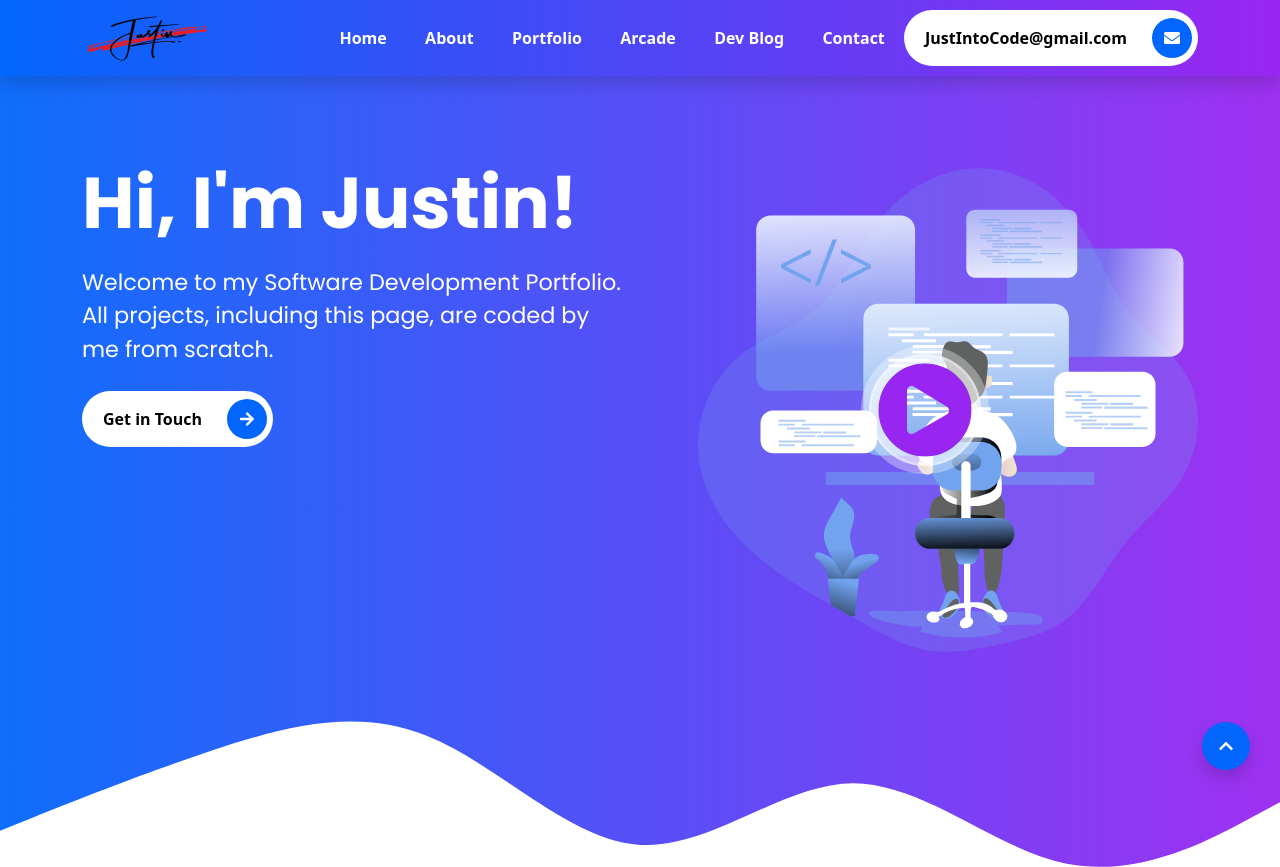
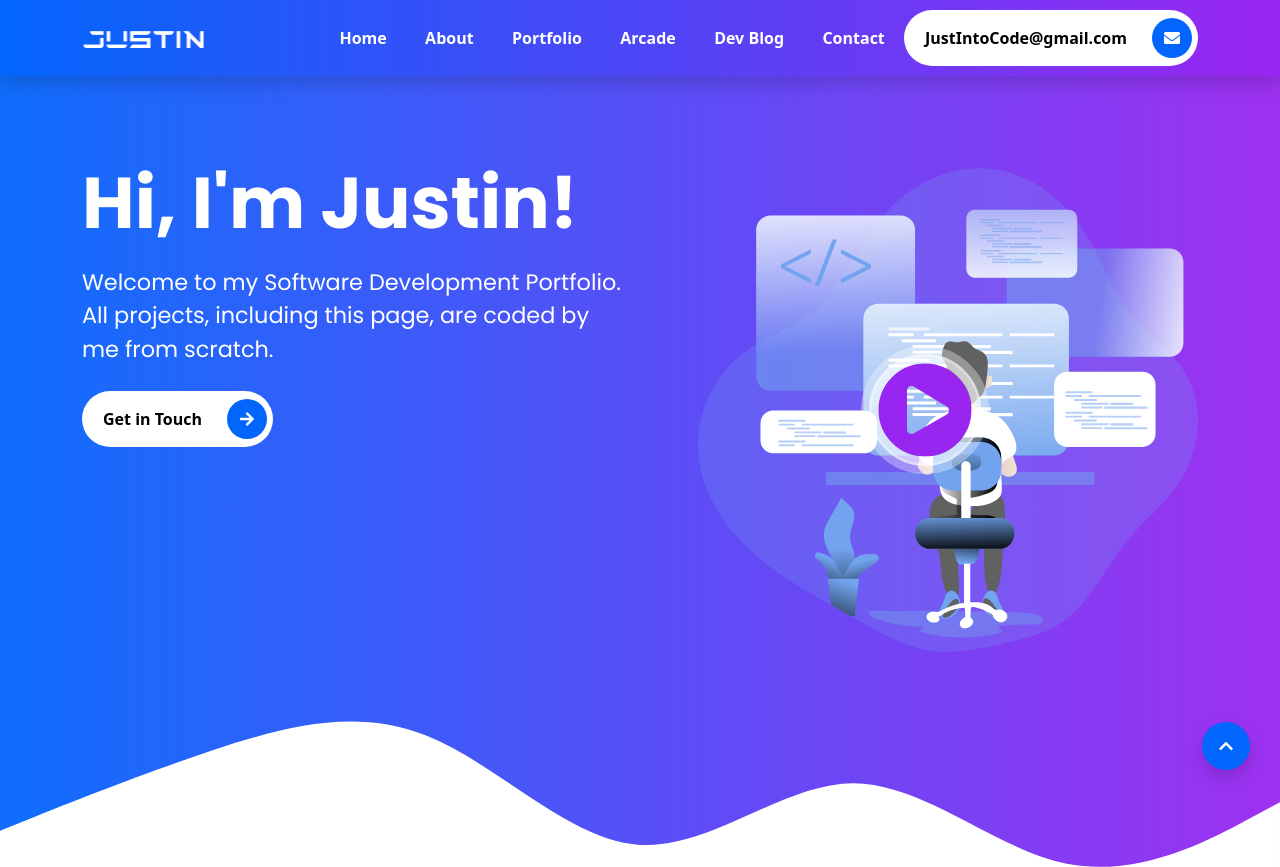
Before and after one commit to Justin-Diner/portfolio_website, a website: page index.html in a window 1280 px wide. Shown: the top 867 px of the page. Drawn offline with Linux system fonts and the light colour scheme.

Commit message:
Fixed Scroller for Sections and added logo

```diff
--- a/index.html
+++ b/index.html
@@ -16,7 +16,7 @@
 <nav class="navbar navbar-expand-lg navbar-dark menu shadow fixed-top">
 	<div class="container">
 		<a class="navbar-brand" href="#">
-		  <img src="images/logo.png" alt="logo image">
+		  <img src="images/justinlogo.png" alt="logo image">
 		</a>
 
 		<button class="navbar-toggler" type="button" data-bs-toggle="collapse" data-bs-target="#navbarNav" aria-controls="navbarNav" aria-expanded="false" aria-label="Toggle navigation">
@@ -87,7 +87,6 @@
 </section>
 
 <!--START OF THE ABOUT SECTION-->
-
 <section id="about" class="about">
 	<div class="container">
 		<div class="row text-center">
--- a/scss/sections/_about.scss
+++ b/scss/sections/_about.scss
@@ -3,6 +3,7 @@
 .about {
 	position: relative;
 	padding: 2rem 0;
+	scroll-margin-top: 50px;
 
 	&__content {
 		padding: 1rem;
```
Also changed, not shown: assets/css/style.css, images/justinlogo.png (added), 1 other file.
